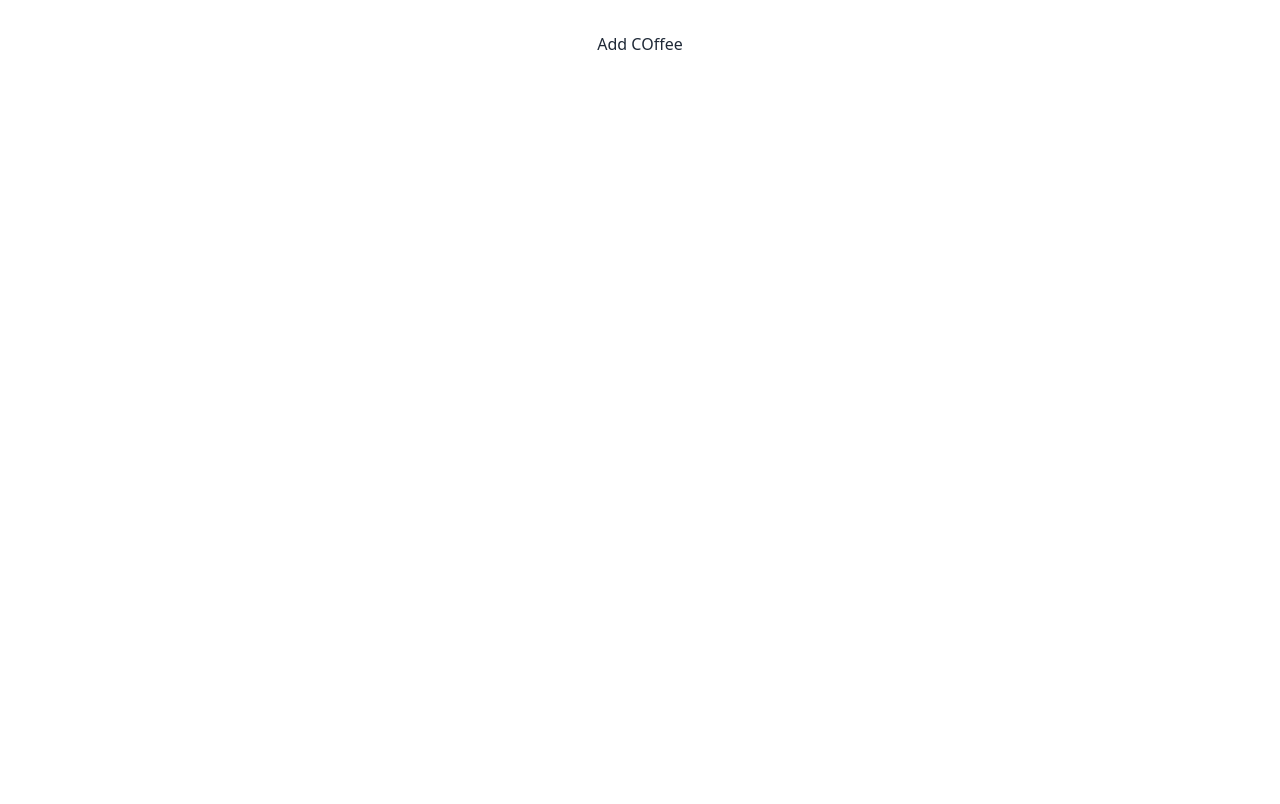
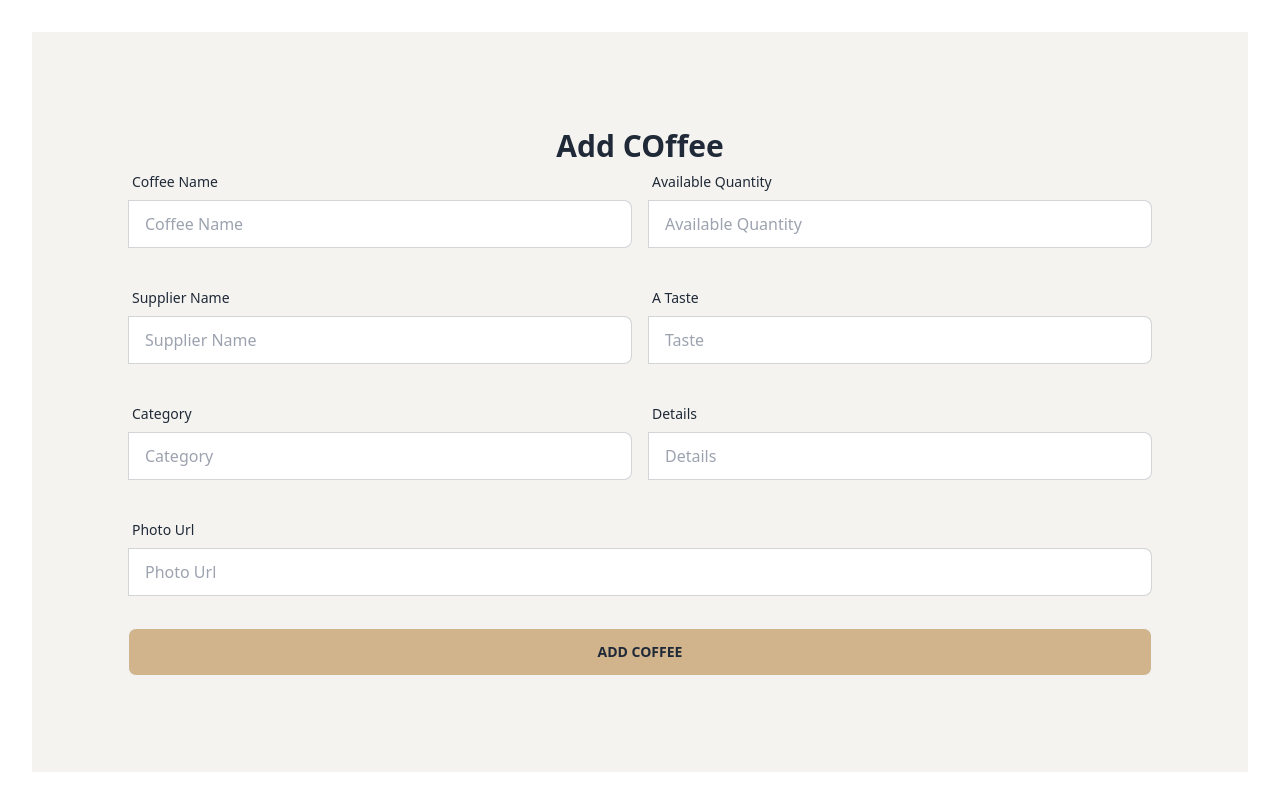
Before and after one commit to mdgausulislam/react-coffee-store-client, a React (Vite) app: page /addCoffee in a window 1280 px wide. Built offline with nearby package versions, Linux system fonts and the light colour scheme.

Commit message:
update add coffee

```diff
--- a/src/components/AddCoffee.jsx
+++ b/src/components/AddCoffee.jsx
@@ -1,9 +1,91 @@
 import React from 'react';
 
 const AddCoffee = () => {
+    const handleAddCoffee = event => {
+        event.preventDefault();
+        const formAddCoffee = event.target;
+        const name = formAddCoffee.name.value;
+        const quantity = formAddCoffee.quantity.value;
+        const supplier = formAddCoffee.supplier.value;
+        const taste = formAddCoffee.taste.value;
+        const category = formAddCoffee.category.value;
+        const details = formAddCoffee.details.value;
+        const photo = formAddCoffee.photo.value;
+        const newCoffee = { name, quantity, supplier, taste, category, details, photo };
+        console.log(newCoffee);
+
+    }
     return (
-        <div>
-            <h2>Add COffee</h2>
+        <div className='bg-[#F4F3F0] p-24'>
+            <h2 className='text-3xl font-extrabold'>Add COffee</h2>
+            <form onSubmit={handleAddCoffee}>
+                <div className='md:flex mb-8'>
+                    <div className="form-control md:w-1/2">
+                        <label className="label">
+                            <span className="label-text">Coffee Name</span>
+                        </label>
+                        <label className="input-group">
+                            <input type="text" name='name' placeholder="Coffee Name" className='input input-bordered w-full' />
+                        </label>
+                    </div>
+                    <div className="form-control md:w-1/2 ml-4">
+                        <label className="label">
+                            <span className="label-text">Available Quantity</span>
+                        </label>
+                        <label className="input-group">
+                            <input type="text" name='quantity' placeholder="Available Quantity" className='input input-bordered w-full' />
+                        </label>
+                    </div>
+                </div>
+                <div className='md:flex mb-8'>
+                    <div className="form-control md:w-1/2">
+                        <label className="label">
+                            <span className="label-text">Supplier Name</span>
+                        </label>
+                        <label className="input-group">
+                            <input type="text" name='supplier' placeholder="Supplier Name" className='input input-bordered w-full' />
+                        </label>
+                    </div>
+                    <div className="form-control md:w-1/2 ml-4">
+                        <label className="label">
+                            <span className="label-text">A
+                                Taste</span>
+                        </label>
+                        <label className="input-group">
+                            <input type="text" name='taste' placeholder="Taste" className='input input-bordered w-full' />
+                        </label>
+                    </div>
+                </div>
+                <div className='md:flex mb-8'>
+                    <div className="form-control md:w-1/2">
+                        <label className="label">
+                            <span className="label-text">Category</span>
+                        </label>
+                        <label className="input-group">
+                            <input type="text" name='category' placeholder="Category" className='input input-bordered w-full' />
+                        </label>
+                    </div>
+                    <div className="form-control md:w-1/2 ml-4">
+                        <label className="label">
+                            <span className="label-text">Details</span>
+                        </label>
+                        <label className="input-group">
+                            <input type="text" name='details' placeholder="Details" className='input input-bordered w-full' />
+                        </label>
+                    </div>
+                </div>
+                <div className='mb-8'>
+                    <div className="form-control w-full">
+                        <label className="label">
+                            <span className="label-text">Photo Url</span>
+                        </label>
+                        <label className="input-group">
+                            <input type="text" name='photo' placeholder="Photo Url" className='input input-bordered w-full' />
+                        </label>
+                    </div>
+                </div>
+                <input type="submit" className="btn btn-block bg-[#D2B48C]" value="Add Coffee" />
+            </form>
         </div>
     );
 };
```
